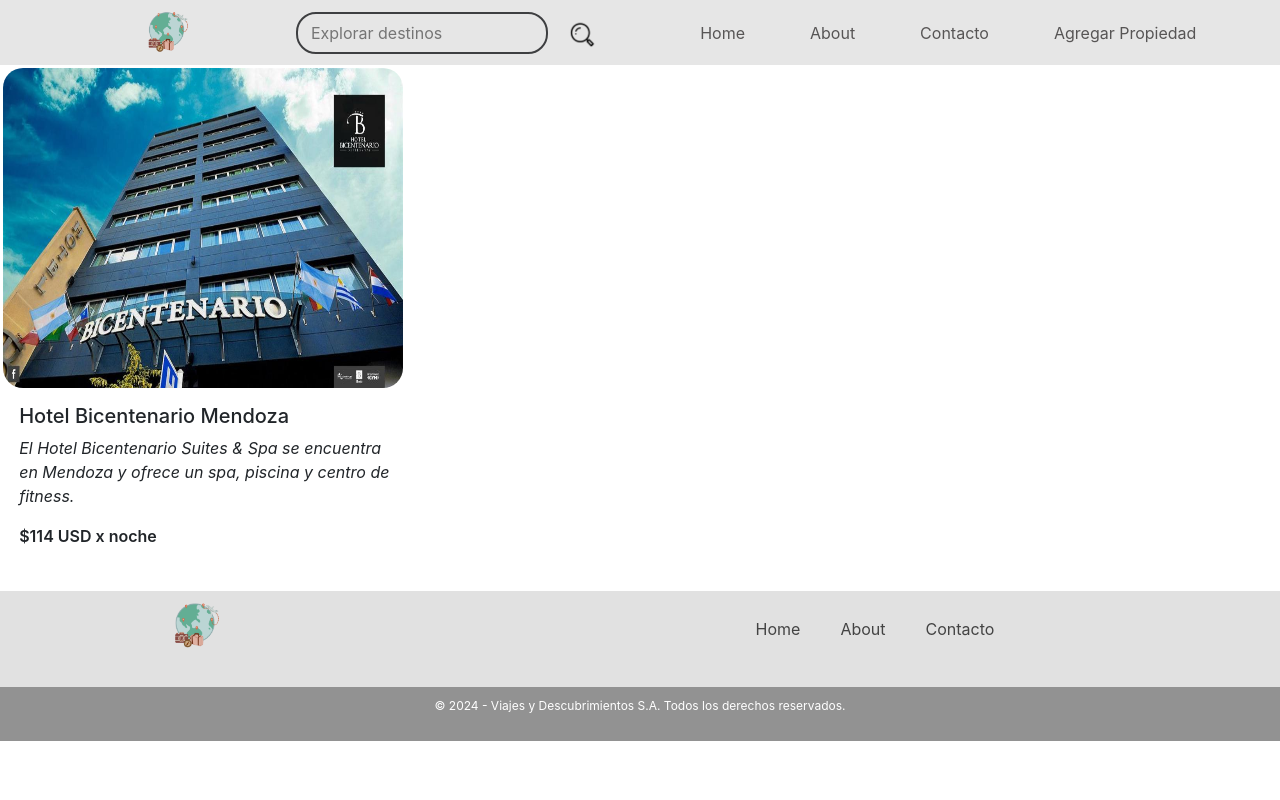
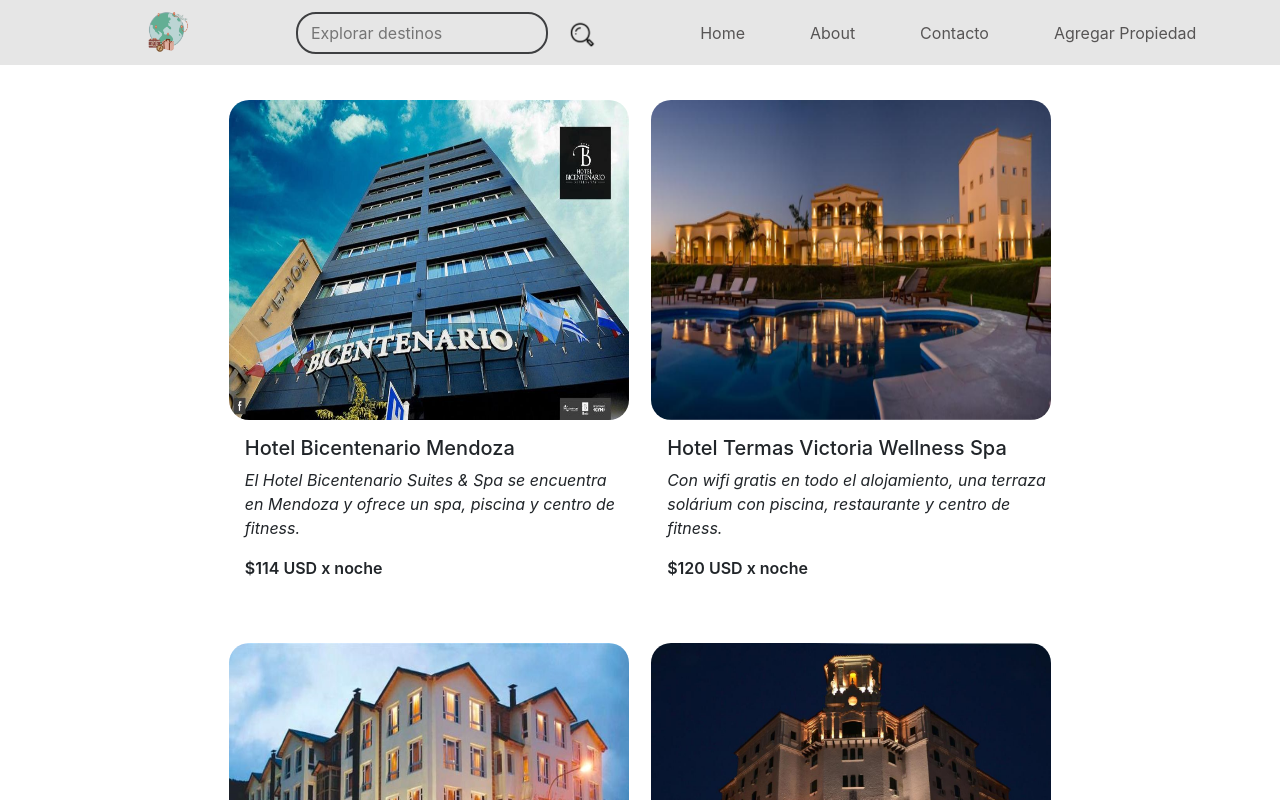
Before and after one commit to ArtemioD/IDW-TP2-React-UNER, a React (Create React App) app: page / in a window 1280 px wide. Shown: the top 800 px of the page. Built offline with nearby package versions, Linux system fonts and the light colour scheme.

Commit message:
se consume json con datos

```diff
--- a/src/components/cards/Cards.js
+++ b/src/components/cards/Cards.js
@@ -1,38 +1,49 @@
-import React from 'react'
+import { useEffect, useState } from 'react'
 import "./Cards.css"
-import bicen1 from "../../img/bicen1.jpg"
-import bicen2 from "../../img/bicen2.jpg"
-import bicen3 from "../../img/bicen3.jpg"
 
 
 function Cards() {
 
+        const [hoteles, setHoteles] = useState([])
+
+        useEffect(()=>{
+            fetch("json/alojamientos.json")
+            .then(response => response.json())
+            .then(datos => {
+                setHoteles(datos)
+            })
+        },[])
+
 
 
   return (
-    <div>
-        <div className="cards">
+    <div className="containers">
+        {
+            hoteles.map((alojamiento=>(
+                <div className="cards" key={alojamiento.id}>
                     <div id="carouselExampleSlidesOnly" className="carousel slide" data-bs-ride="carousel" data-bs-interval="9000">
                         <div className="carousel-inner">
                             <div className="carousel-item active imgCard">
-                            <img src={bicen1} className="d-block w-100 borderImg" alt="..."/>
+                                <img src={alojamiento.imagen1} className="d-block w-100 borderImg" alt={alojamiento.nombre_hotel}/>
                             </div>
                             <div className="carousel-item imgCard">
-                            <img src={bicen2}  className="d-block w-100 borderImg" alt="..."/>
+                                <img src={alojamiento.imagen2}  className="d-block w-100 borderImg" alt={alojamiento.nombre_hotel}/>
                             </div>
                             <div className="carousel-item imgCard">
-                            <img src={bicen3}  class="d-block w-100 borderImg" alt="..."/>
+                                <img src={alojamiento.imagen3}  className="d-block w-100 borderImg" alt={alojamiento.nombre_hotel}/>
                             </div>
                         </div>
                     </div>
-                <a href="" className="text-decoration-none text-dark">
-                    <div className="textCard">
-                        <h3 className="h3Card">Hotel Bicentenario Mendoza</h3>
-                        <p className="p1Card">El Hotel Bicentenario Suites & Spa se encuentra en Mendoza y ofrece un spa, piscina y centro de fitness.</p>
-                        <p className="p2Card">$114 USD x noche</p>
-                    </div>
+                    <a href="" className="text-decoration-none text-dark textCard">
+                        <h3 className="h3Card">{alojamiento.nombre_hotel}</h3>
+                        <p className="p1Card">{alojamiento.descripcion}</p>
+                        <p className="p2Card">{alojamiento.precio}</p>
                     </a>
                 </div>
+            )
+            ))
+        }
+
     </div>
   )
 }
```
Lines whose indentation alone changed are shown as unchanged.
